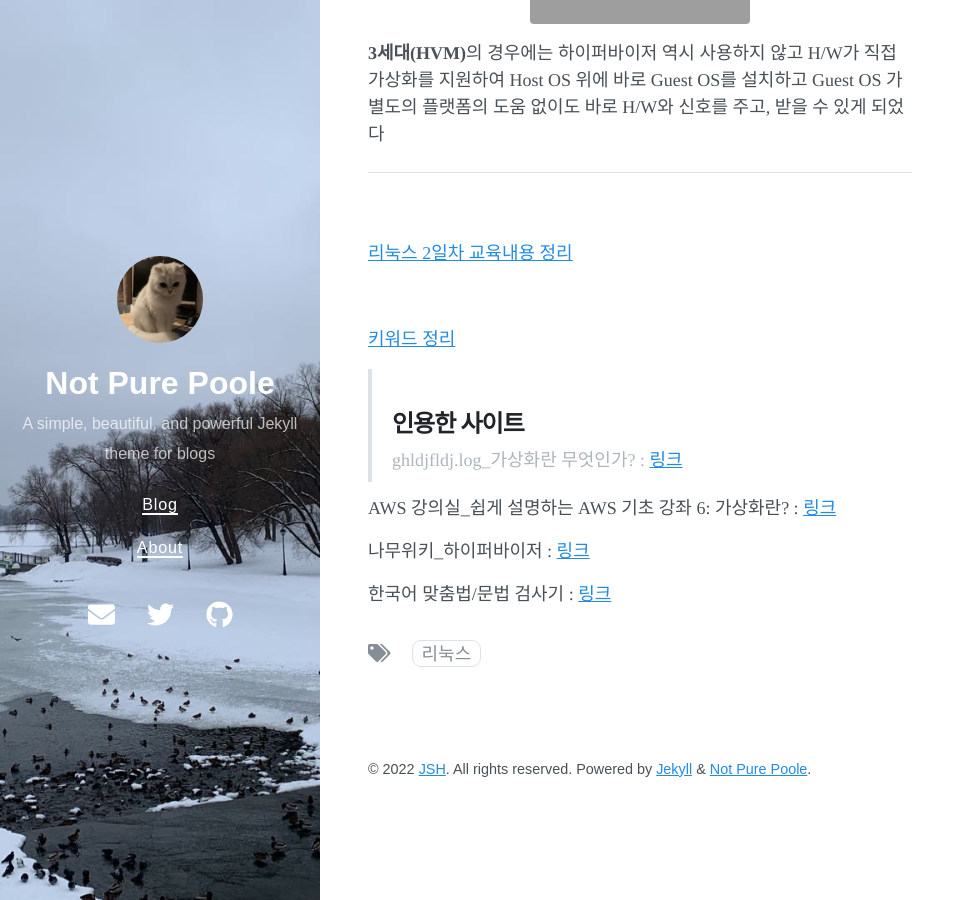
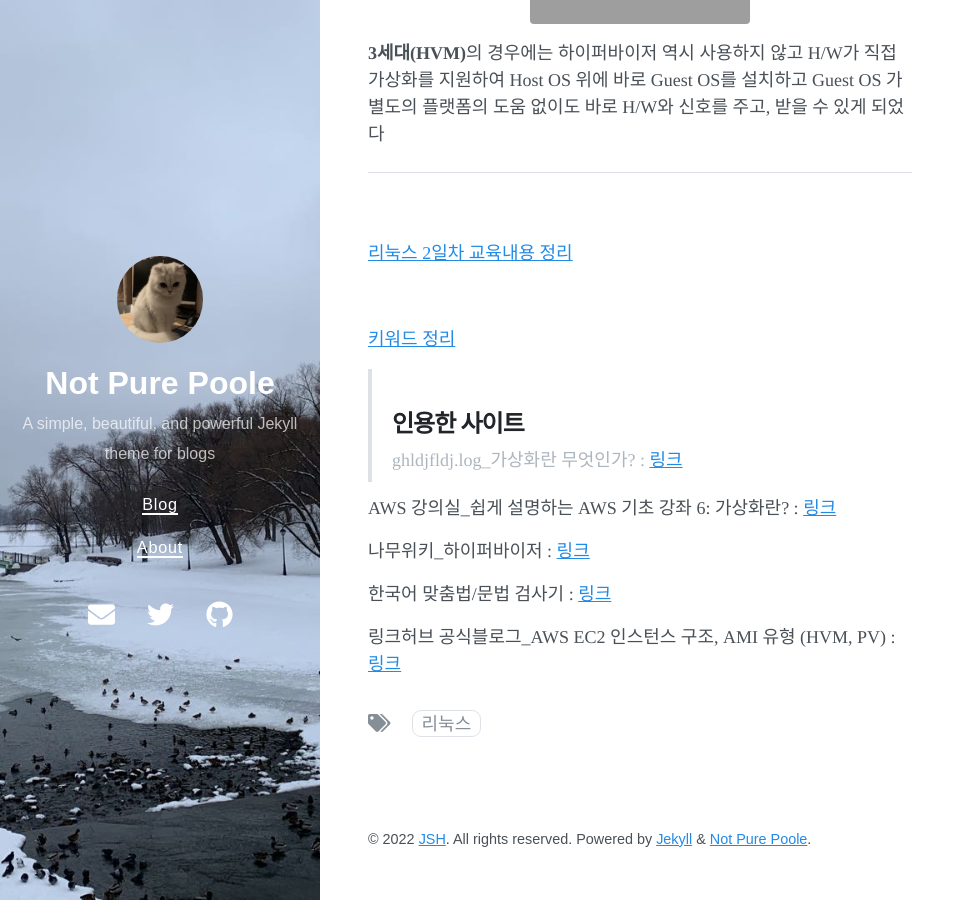
Before and after one commit to whtndgus/JSH, a Jekyll site: the page built from _posts/2022-11-18-ncp.md, in a window 1280 px wide and 900 px high, scrolled down 1971 px. Shown: the whole window, without its empty margins (0-965 px from the left). Built offline with Jekyll 4.4.1, drawn with Linux system fonts in a browser that asks for light colours; nearby versions of some CDN libraries; grey boxes are pictures that could not be loaded.

Commit message:
home test

```diff
--- a/_posts/2022-11-18-ncp.md
+++ b/_posts/2022-11-18-ncp.md
@@ -70,3 +70,5 @@ AWS 강의실_쉽게 설명하는 AWS 기초 강좌 6: 가상화란? : [링크](
 나무위키_하이퍼바이저 : [링크](https://namu.wiki/w/%ED%95%98%EC%9D%B4%ED%8D%BC%EB%B0%94%EC%9D%B4%EC%A0%80){:target="_blank"}
 
 한국어 맞춤법/문법 검사기 : [링크](http://speller.cs.pusan.ac.kr/){:target="_blank"}
+
+링크허브 공식블로그_AWS EC2 인스턴스 구조, AMI 유형 (HVM, PV) : [링크](https://linkhub.tistory.com/123){:target="_blank"}
```
